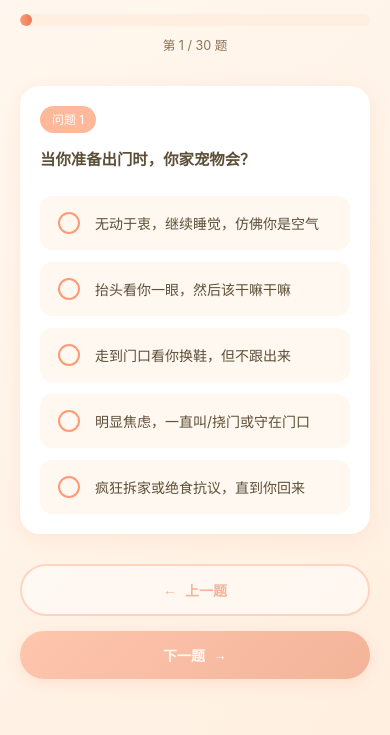
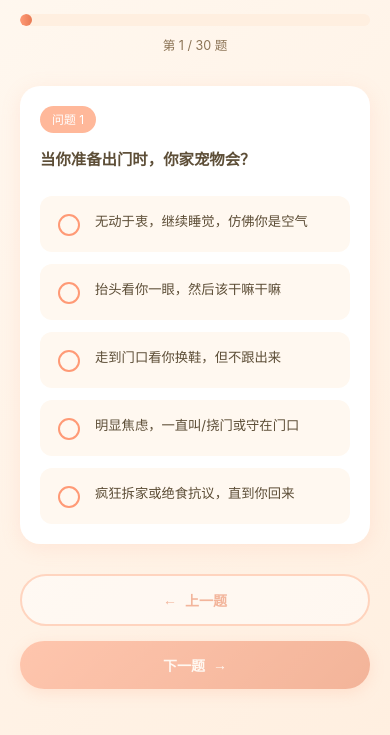
Before and after one commit to ZuckerChen/pet-mbti, a plain HTML site: page test.html in a window 390 px wide. Shown: the part 101-836 px from the top of the page. Drawn offline with Linux system fonts and the light colour scheme.

Commit message:
style: improve mobile option layout and radar chart responsiveness

```diff
--- a/css/style.css
+++ b/css/style.css
@@ -288,13 +288,19 @@ body {
 
 .option-item {
   display: flex;
-  align-items: center;
+  align-items: flex-start;
   padding: 16px 20px;
   background: var(--bg-color);
   border: 2px solid transparent;
   border-radius: var(--radius-sm);
   cursor: pointer;
   transition: var(--transition);
+  min-height: 60px;
+}
+
+.option-item .option-radio {
+  margin-top: 2px;
+  flex-shrink: 0;
 }
 
 .option-item:hover {
@@ -537,6 +543,16 @@ body {
     font-size: 14px;
   }
 
+  .option-item {
+    padding: 14px 16px;
+    min-height: 56px;
+  }
+
+  .option-text {
+    font-size: 0.95rem;
+    line-height: 1.5;
+  }
+
   .main-title {
     font-size: 1.8rem;
   }
@@ -717,11 +733,13 @@ body {
   display: flex;
   justify-content: center;
   margin-bottom: 20px;
+  overflow-x: auto;
 }
 
 #radar-chart {
   max-width: 100%;
   height: auto;
+  min-width: 280px;
 }
 
 /* 维度说明 */
```
